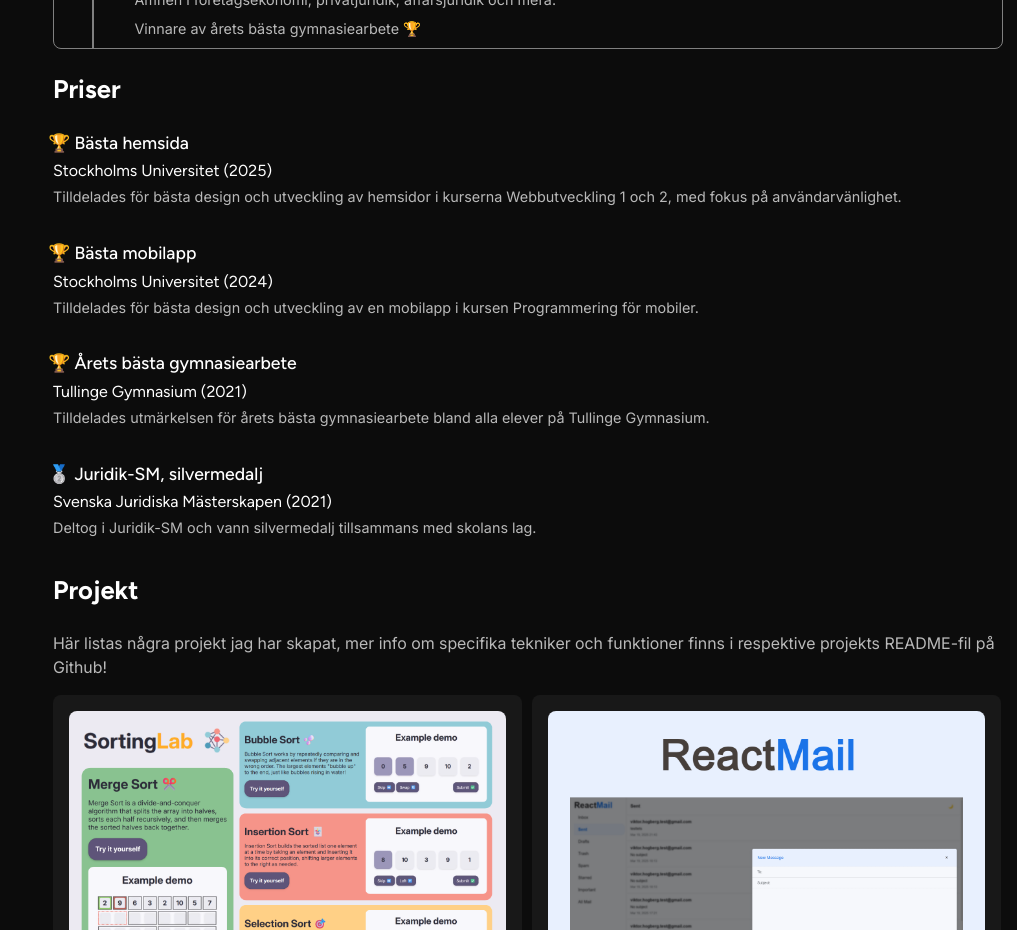
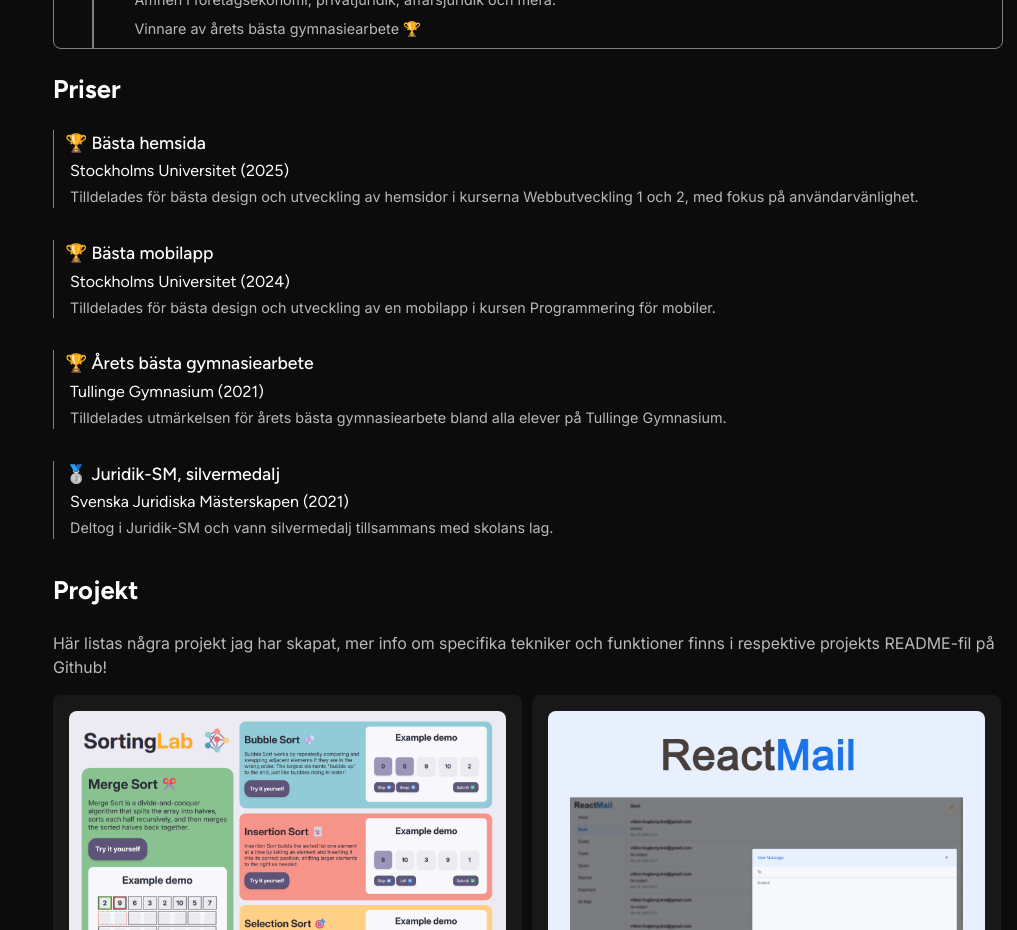
Before and after one commit to vhogberg/react-portfolio, a React (Vite) app: page / in a window 1280 px wide. Shown: the part 2160-3090 px from the top of the page, without its empty margins (263-1280 px from the left). Built offline with nearby package versions, Linux system fonts and the light colour scheme.

Commit message:
Changed award styling

```diff
--- a/src/pages/MainContent/Awards/AwardItem/AwardItem.css
+++ b/src/pages/MainContent/Awards/AwardItem/AwardItem.css
@@ -12,4 +12,6 @@
 
 .award-item {
     margin-bottom: 2rem;
+    padding-left: 1rem;
+    border-left: 1px solid gray;
 }
```
